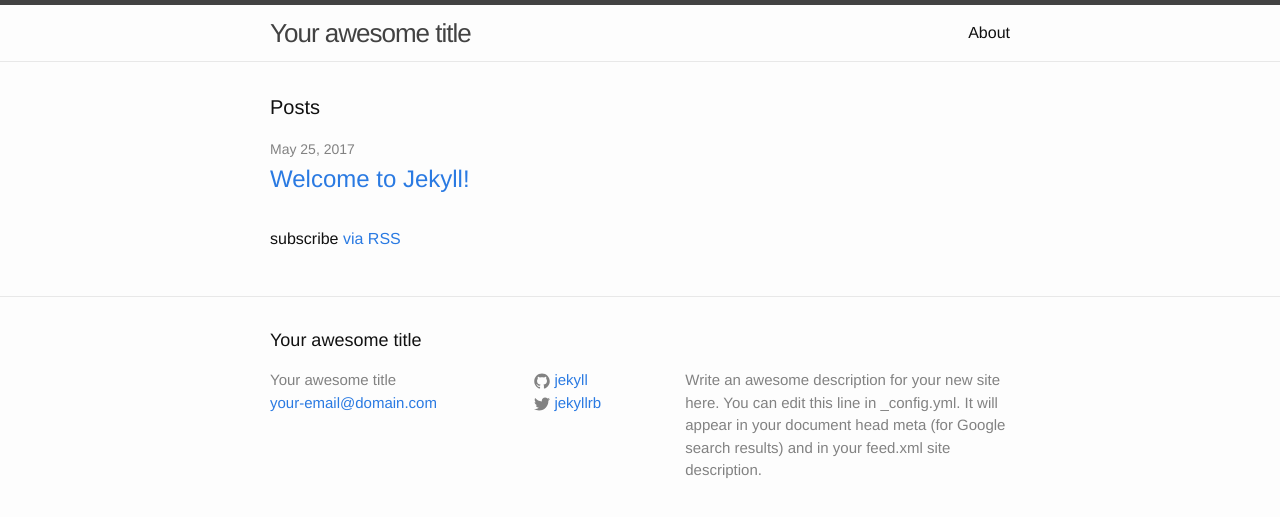
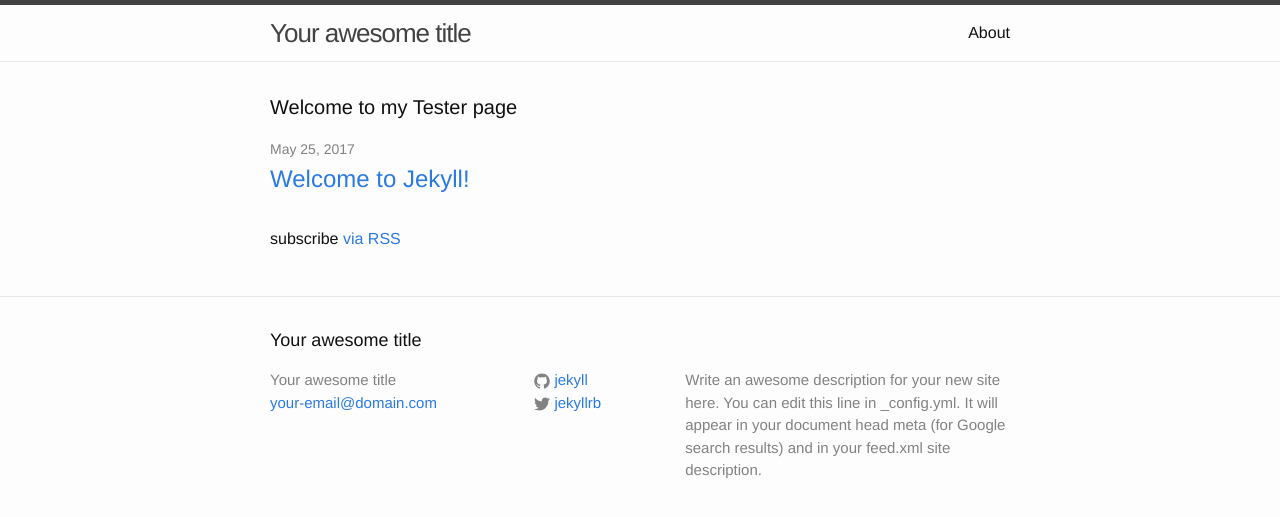
Before and after one commit to lindaspepperjelly/lindaspepperjelly.github.io, a Jekyll site: the page built from index.html, in a window 1280 px wide. Shown: the top 517 px of the page. Built offline with Jekyll 4.4.1, drawn with Linux system fonts in a browser that asks for light colours.

Commit message:
Update index.html

```diff
--- a/index.html
+++ b/index.html
@@ -4,7 +4,7 @@
 
 <div class="home">
 
-  <h1 class="page-heading">Posts</h1>
+  <h1 class="page-heading">Welcome to my Tester page</h1>
 
   <ul class="post-list">
     {% for post in site.posts %}
```
